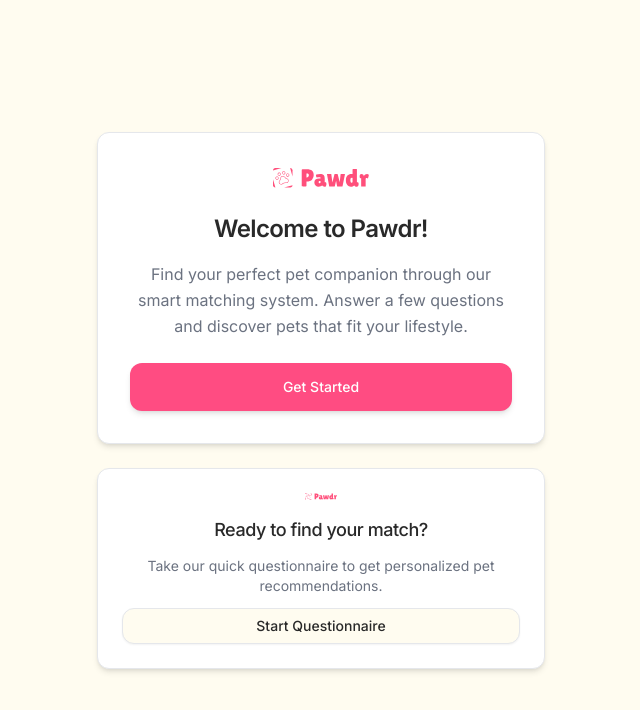
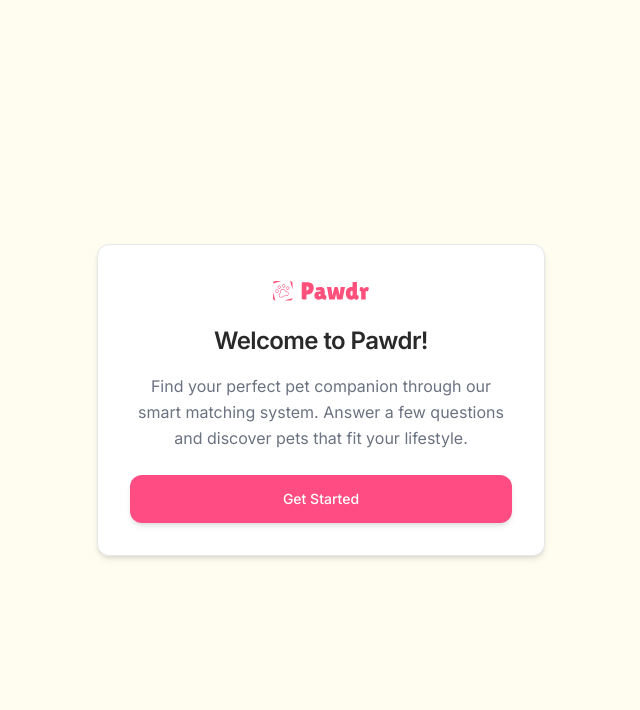
Before and after one commit to WendyMontasell/pawdr-match-maker, a React (Vite) app: page / in a window 1280 px wide. Shown: the top 710 px of the page, without its empty margins (319-959 px from the left). Built offline with nearby package versions, Linux system fonts and the light colour scheme.

Commit message:
Remove repetitive section
Deleted a repetitive section from the Welcome page.

```diff
--- a/src/pages/Welcome.tsx
+++ b/src/pages/Welcome.tsx
@@ -39,32 +39,6 @@ const Welcome = () => {
             </Button>
           </CardContent>
         </Card>
-
-        {/* Secondary Content */}
-        <Card className="mt-6 shadow-md">
-          <CardContent className="p-6">
-            {/* Header */}
-            <div className="flex items-center justify-center mb-4">
-              <Logo size={32} color="#FF4F7B" />
-            </div>
-
-            <div className="text-center space-y-3">
-              <h2 className="text-lg font-medium">Ready to find your match?</h2>
-              <p className="text-sm text-muted-foreground">
-                Take our quick questionnaire to get personalized pet recommendations.
-              </p>
-
-              <Button
-                variant="outline"
-                size="sm"
-                className="w-full"
-                onClick={handleGetStarted}
-              >
-                Start Questionnaire
-              </Button>
-            </div>
-          </CardContent>
-        </Card>
       </div>
     </div>
   );
```
